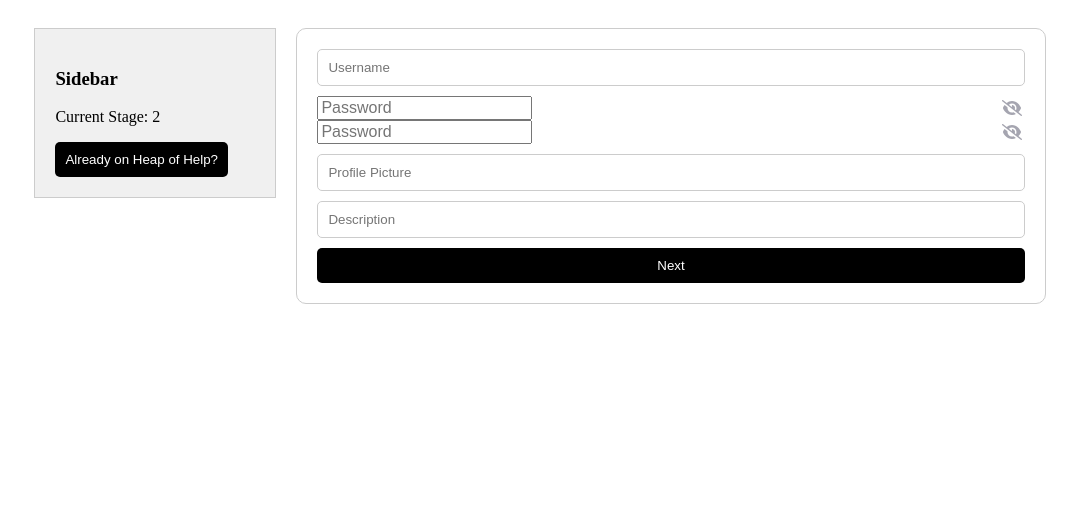
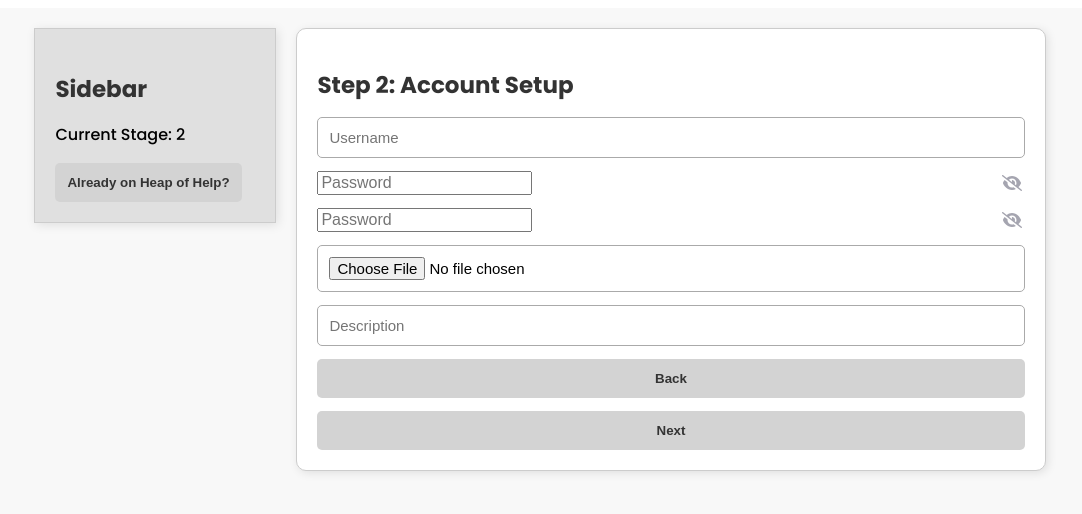
Before and after one commit to VladBagat/Heap-of-Help, a SvelteKit app: page /student_registration in a window 1280 px wide. Both pictures are taken after a click on the button "Next". Shown: the top 514 px of the page, without its empty margins (100-1182 px from the left). Built offline with nearby package versions, Linux system fonts and the light colour scheme.

Commit message:
Altered styling

```diff
--- a/src/routes/student_registration/+page.svelte
+++ b/src/routes/student_registration/+page.svelte
@@ -17,6 +17,12 @@
     function nextStage() {
       if (currentStage < 3) {
         currentStage += 1;
+      }
+    }
+
+    function previousStage() {
+      if (currentStage > 1) {
+        currentStage -= 1;
       }
     }
 
@@ -95,15 +101,15 @@
         <button class="redirect" onclick={LoginRedirect}>Already on Heap of Help?</button>
       </div>
 
-      <!-- Form Content -->
       <div id="form-content">
         {#if currentStage === 1}
+          <h2>Step 1: Personal Details </h2>
           <form>
             <input class="element" type="text" bind:value={forename} placeholder="Forename" />
             <input class="element" type="text" bind:value={surname} placeholder="Surname" />
             <input class="element" type="text" bind:value={email} placeholder="Email" />
             <input class="element" type="text" bind:value={phonenumber} placeholder="Telephone" />
-            <input class="element" type="text" placeholder="DOB" />
+            <input class="element" type="date" placeholder="DOB" />
             <input class="element" type="text" placeholder="Country" />
             <input class="element" type="text" placeholder="Address Line 1" />
             <input class="element" type="text" placeholder="Address Line 2" />
@@ -113,21 +119,25 @@
         {/if}
 
         {#if currentStage === 2}
+          <h2>Step 2: Account Setup</h2>
           <form>
             <input class="element" type="text" bind:value={login} placeholder="Username" />
             <div id="pass-inp" type= "text">
-              <Password bind:value={password}/>
-              <Password bind:value={confirm_password}/>
+              <Password class="element" bind:value={password}/>
+              <Password class="element" bind:value={confirm_password}/>
             </div>
-            <input class="element" type="text" placeholder="Profile Picture" />
+            <input class="element" type="file" id="profile-pic" accept="image/*" />
             <input class="element" type="text" placeholder="Description" />
+            <button type="button" onclick={previousStage}>Back</button>
             <button type="button" onclick={nextStage}>Next</button>
           </form>
         {/if}
 
         {#if currentStage === 3}
+          <h2>Step 3: Tags </h2>
           <form onsubmit={submitForm}>
             <input class="element" type="password" placeholder="Tags" />
+            <button type="button" onclick={previousStage}>Back</button>
             <button type="submit">Submit</button>
           </form>
         {/if}
@@ -136,10 +146,13 @@
   </div>
 
   <style>
+    @import url('https://fonts.googleapis.com/css2?family=Poppins:wght@500;700&display=swap');
+
     #student_registration {
       display: flex;
       justify-content: center;
       align-items: flex-start;
+      background-color: #f8f8f8;
       height: 100vh;
     }
 
@@ -157,42 +170,82 @@
       top: 0;
       width: 200px;
       height: 100%;
-      background-color: #f0f0f0;
+      background-color: #e0e0e0;
+      box-shadow: 2px 2px 10px rgba(0, 0, 0, 0.1);
       padding: 20px;
       border: 1px solid #ccc;
+      font-family: 'Poppins', sans-serif;
     }
 
     #form-content {
       flex-grow: 1;
       padding: 20px;
+      background-color: #ffffff;
       border: 1px solid #ccc;
       border-radius: 10px;
+      box-shadow: 2px 2px 10px
+      rgba(0, 0, 0, 0.1);
+    }
+
+    #pass-inp {
+      display: flex;
+      flex-direction: column;
+      gap: 13px;
+      width: 100%;
+    }
+
+    #pass-inp .element {
+      padding: 11px;
+      border: 1px solid #aaa;
+      font-size: 15px;
+      border-radius: 5px;
+      width: 100%;
+      box-sizing: border-box;
     }
 
     form {
       display: flex;
       flex-direction: column;
-      gap: 10px;
+      gap: 13px;
     }
 
     .element {
-      padding: 10px;
-      border: 1px solid #ccc;
+      padding: 11px;
+      border: 1px solid #aaa;
+      font-size: 15px;
       border-radius: 5px;
     }
 
+    h2 {
+      font-family: 'Poppins', sans-serif;
+      font-size: 23px;
+      color: #333;
+      margin-bottom: 15px;
+    }
+
+    h3 {
+      font-family: 'Poppins', sans-serif;
+      font-size: 23px;
+      color: #333;
+      margin-bottom: 15px;
+    }
+
     button {
-      padding: 10px;
-      background-color: black;
-      color: white;
+      padding: 12px;
+      background-color: #d3d3d3;
+      color: #333;
       border: none;
       border-radius: 5px;
       cursor: pointer;
+      font-weight: bold;
+      transition: background-color 0.3s ease, transform 0.1s ease;
     }
 
     button:hover {
-      background-color: #035;
+      background-color: #b0b0b0;
+      transform: scale(1.02);
     }
+
   </style>
 
 
```
